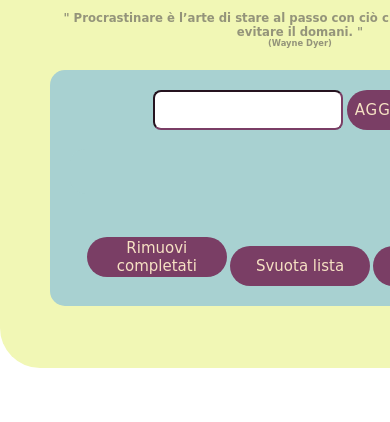
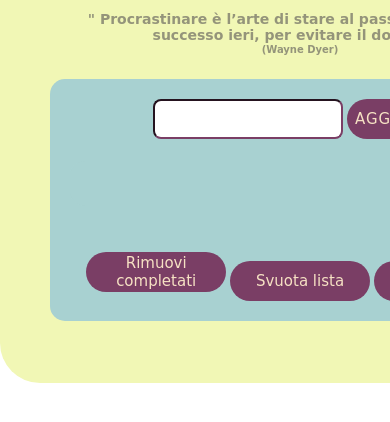
Before and after one commit to marcimerca/web-dev-start, a plain HTML site: page index.html in a window 390 px wide. Shown: the part 86-508 px from the top of the page. Drawn offline with Linux system fonts and the light colour scheme; a web font is replaced by a local one.

Commit message:
prova media query

```diff
--- a/style.css
+++ b/style.css
@@ -162,6 +162,7 @@ ul li {
 
 @media only screen and (max-width: 480px) {
   body {
-    font-size: 10px;
+    font-size: 12px;
+    width: 300px;
   }
 }
```
